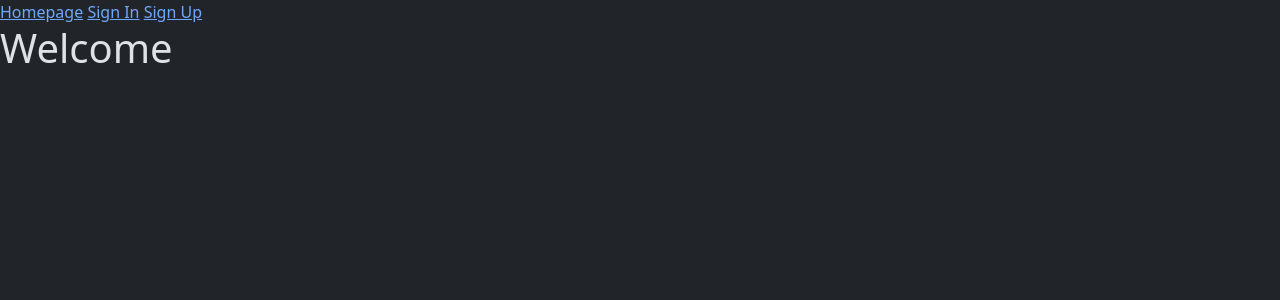
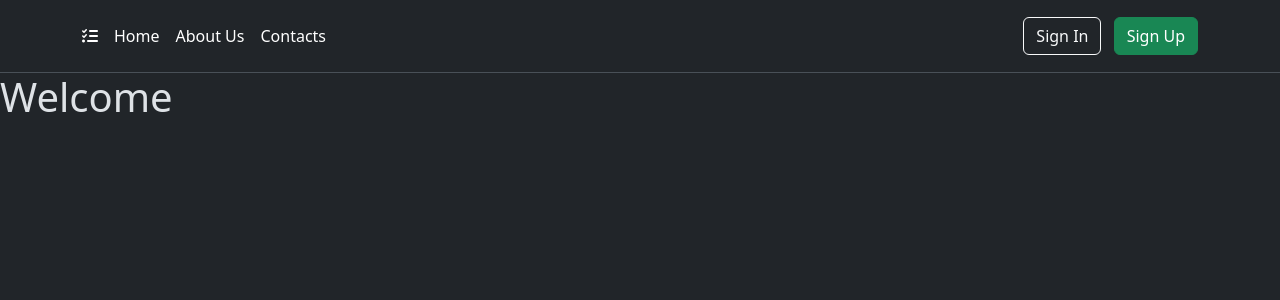
Before and after one commit to Yakubovich17/todo-list, a Flask app: page / in a window 1280 px wide. Shown: the top 300 px of the page. Run offline with Flask 3, Linux system fonts and the light colour scheme; parts of the project's set-up code (start-up, migrations or seed data) failed here and were passed over.

Commit message:
New header design

```diff
--- /dev/null
+++ b/todolist/templates/includes/header.html
@@ -0,0 +1,23 @@
+<header class="p-3 text-bg-dark border-bottom">
+    <div class="container">
+        <div class="d-flex flex-wrap align-items-center justify-content-center justify-content-lg-start">
+            <a class="d-flex align-items-center mb-2 mb-lg-0 text-white text-decoration-none" href="{{ url_for('main.index') }}">
+                <i class="fa-solid fa-list-check bi me-2"></i>
+            </a>
+            <ul class="nav col-12 col-lg-auto me-lg-auto mb-2 justify-content-center mb-md-0">
+                <li><a class="nav-link px-2 text-white" href="{{ url_for('main.index') }}">Home</a></li>
+                <li><a class="nav-link px-2 text-white" href="{{ url_for('main.index') }}">About Us</a></li>
+                <li><a class="nav-link px-2 text-white" href="{{ url_for('main.index') }}">Contacts</a></li>
+            </ul>
+            <div class="text-end">
+                {% if current_user.is_authenticated %}
+                <a class="btn btn-outline-light me-2" href="{{ url_for('auth.signout') }}">Sign Out</a>
+                <a class="btn btn-success" href="{{ url_for('tasks.profile') }}">My Profile</a>
+                {% else %}
+                <a class="btn btn-outline-light me-2" href="{{ url_for('auth.signin') }}">Sign In</a>
+                <a class="btn btn-success" href="{{ url_for('auth.signup') }}">Sign Up</a>
+                {% endif %}
+            </div>
+        </div>
+    </div>
+</header>
--- a/todolist/templates/includes/navbar.html
+++ /dev/null
@@ -1,12 +0,0 @@
-<nav>
-    <div>
-        <a href="{{ url_for('main.index') }}">Homepage</a>
-        {% if current_user.is_authenticated %}
-            <a href="{{ url_for('tasks.profile') }}">My Profile</a>
-            <a href="{{ url_for('auth.signout') }}">Sign Out</a>
-        {% else %}
-            <a href="{{ url_for('auth.signin') }}">Sign In</a>
-            <a href="{{ url_for('auth.signup') }}">Sign Up</a>
-        {% endif %}
-    </div>
-</nav>
--- a/todolist/templates/layouts/base.html
+++ b/todolist/templates/layouts/base.html
@@ -5,7 +5,7 @@
         <title>{% block title %}{% endblock %}</title>
     </head>
     <body>
-        {% include "includes/navbar.html" %}
+        {% include "includes/header.html" %}
 
         {% block content %}{% endblock content %}
 
```
